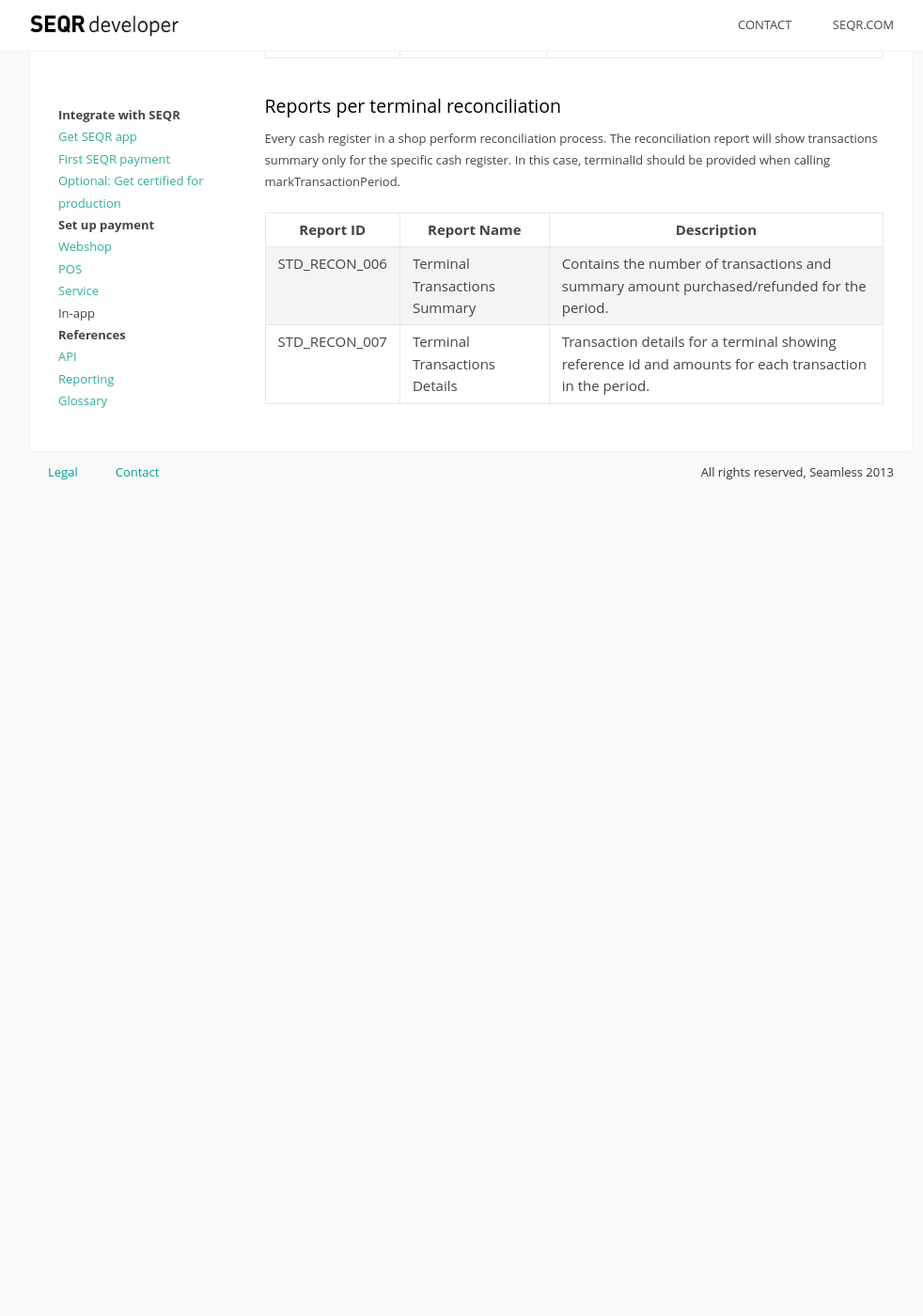
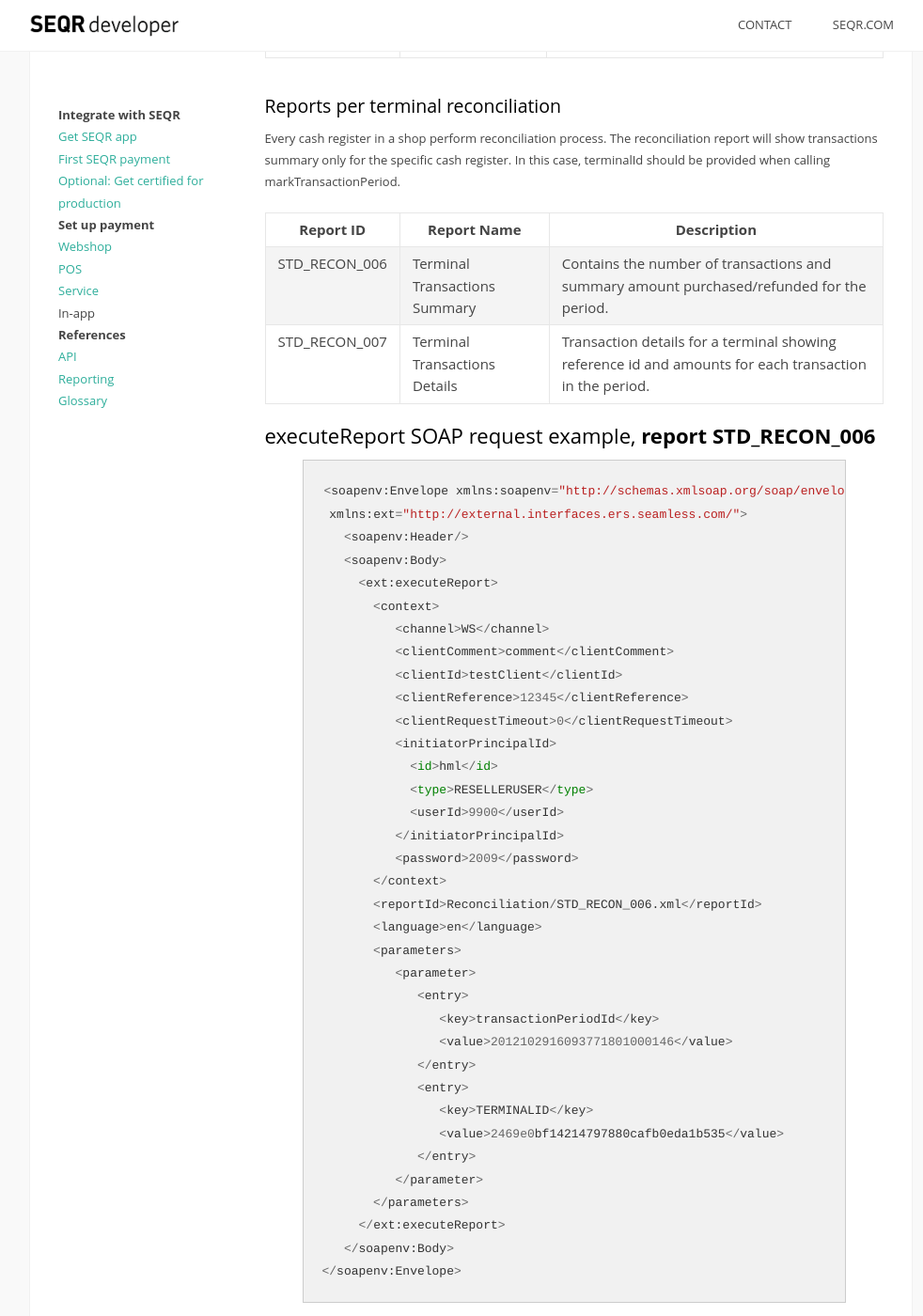
Before and after one commit to SeamlessDistribution/SeamlessDistribution.github.io, a Jekyll site: the page built from merchant/reference/reporting.md, in a window 1280 px wide and 1400 px high, scrolled down 1358 px. Shown: the whole window at 94% size, without its empty margins (139-1121 px from the left). Built offline with Jekyll 4.4.1, drawn with Linux system fonts in a browser that asks for light colours; before the commit the page ends 1909 px from its top, so only the background shows below that.

Commit message:
Update reporting.md

```diff
--- a/merchant/reference/reporting.md
+++ b/merchant/reference/reporting.md
@@ -98,3 +98,46 @@
 id and amounts for each transaction in the period.
 </td></tr>
 </table>
+
+
+## executeReport SOAP request example, **report STD_RECON_006**
+
+
+{% highlight python %}
+<soapenv:Envelope xmlns:soapenv="http://schemas.xmlsoap.org/soap/envelope/"
+ xmlns:ext="http://external.interfaces.ers.seamless.com/">
+   <soapenv:Header/>
+   <soapenv:Body>
+     <ext:executeReport>
+       <context>
+          <channel>WS</channel>
+          <clientComment>comment</clientComment>
+          <clientId>testClient</clientId>
+          <clientReference>12345</clientReference>
+          <clientRequestTimeout>0</clientRequestTimeout>
+          <initiatorPrincipalId>
+            <id>hml</id>
+            <type>RESELLERUSER</type>
+            <userId>9900</userId>
+          </initiatorPrincipalId>
+          <password>2009</password>
+       </context>
+       <reportId>Reconciliation/STD_RECON_006.xml</reportId>
+       <language>en</language>
+       <parameters>
+          <parameter>
+             <entry>
+                <key>transactionPeriodId</key>
+                <value>2012102916093771801000146</value>
+             </entry>
+             <entry>
+                <key>TERMINALID</key>
+                <value>2469e0bf14214797880cafb0eda1b535</value>
+             </entry>
+          </parameter>
+       </parameters>
+     </ext:executeReport>
+   </soapenv:Body>
+</soapenv:Envelope>
+
+{% endhighlight %}
```
